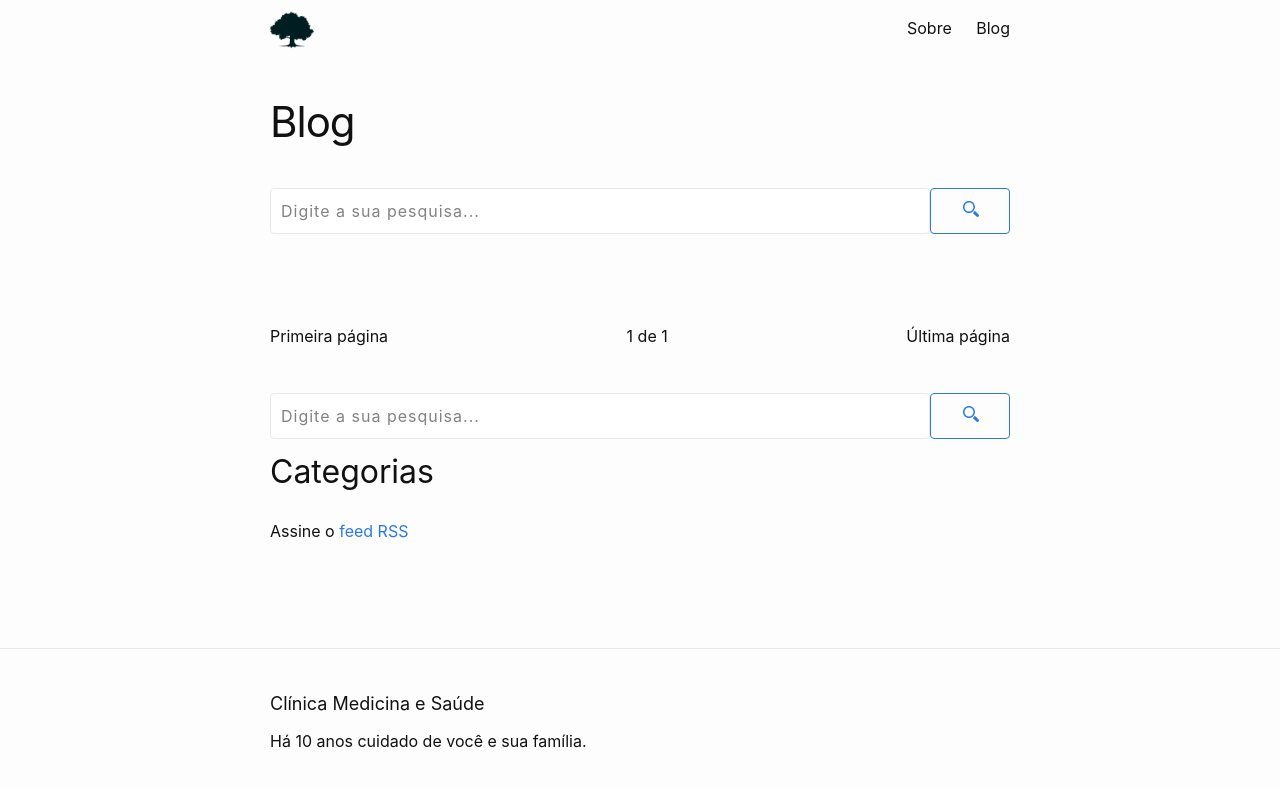
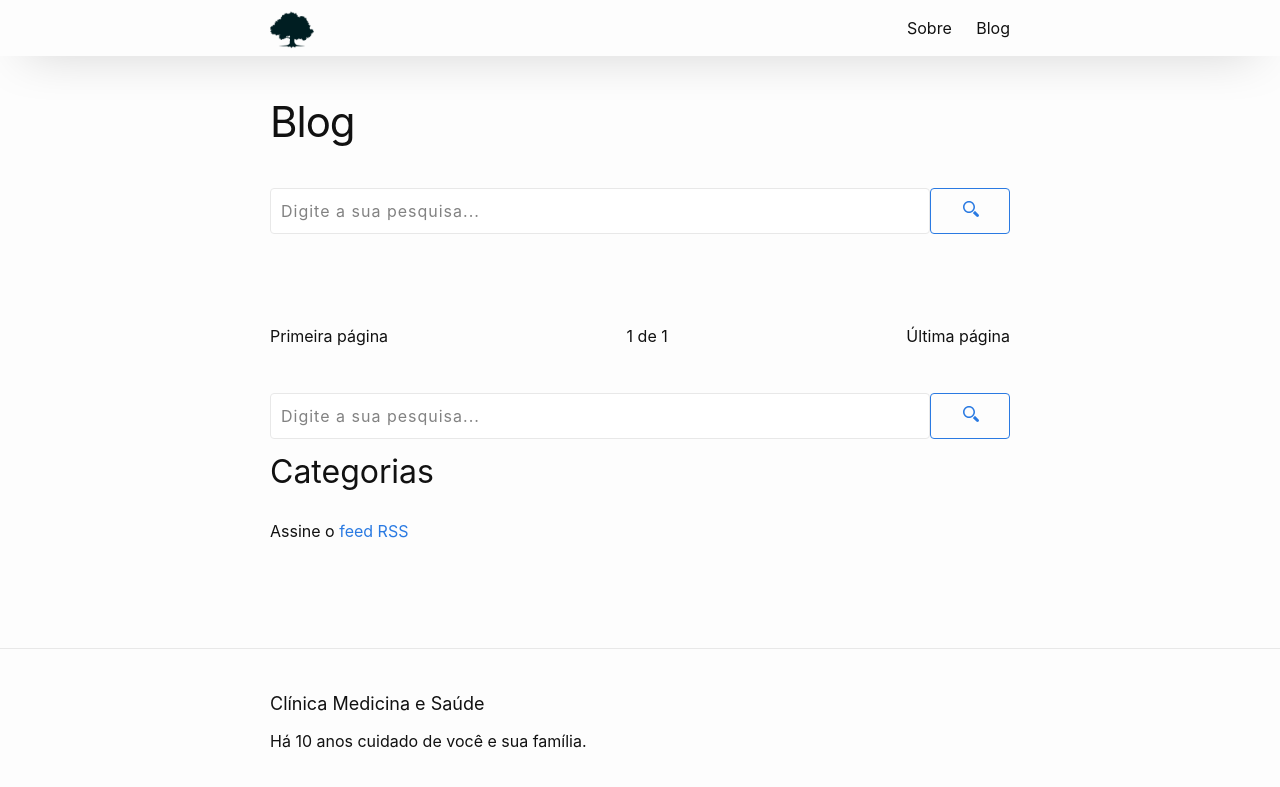
Before and after one commit to CopaTecnologia/medicinaesaude, a Jekyll site: the page built from blog/index.html, in a window 1280 px wide. Shown: the top 787 px of the page. Built offline with Jekyll 4.4.1, drawn with Linux system fonts in a browser that asks for light colours; the list of posts is cut into pages by our own code.

Commit message:
Sombra no topo e correção no link do feed

```diff
--- a/_includes/sidebar.html
+++ b/_includes/sidebar.html
@@ -23,7 +23,7 @@
     </div>
 
     <footer class="wrapper">
-        <p class="rss-subscribe">Assine o <a href="{{ " /feed.xml " | prepend: site.baseurl }}">feed RSS</a></p>
+        <p class="rss-subscribe">Assine o <a href="{{ site.baseurl }}/feed.xml">feed RSS</a></p>
     </footer>
 
 </aside>
--- a/_sass/layout/_site-header.sass
+++ b/_sass/layout/_site-header.sass
@@ -1,6 +1,7 @@
 .site-header
     min-height: 56px
     position: relative
+    box-shadow: 0 10px 50px -25px #000
 
 .site-title
     float: left
```
